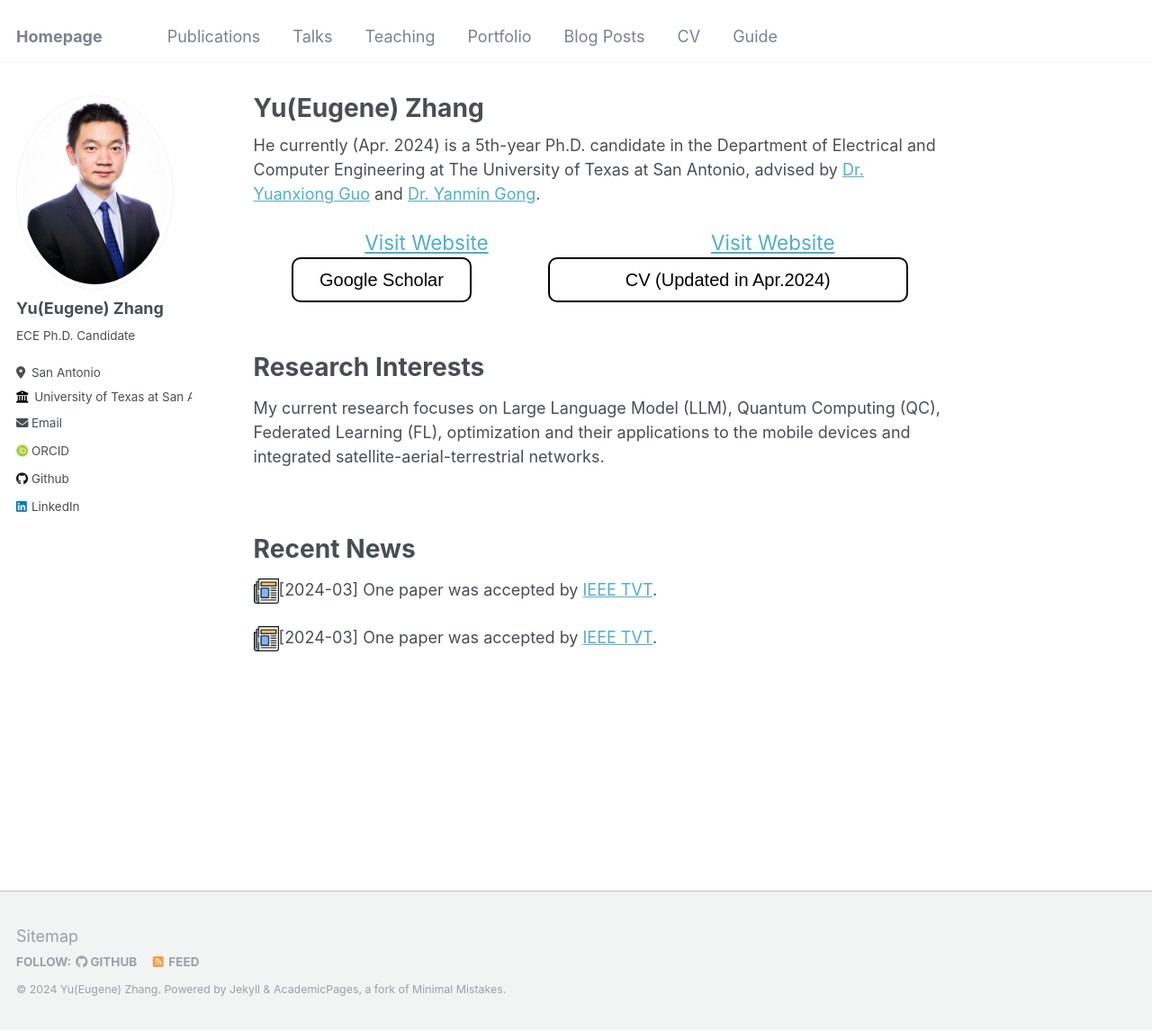
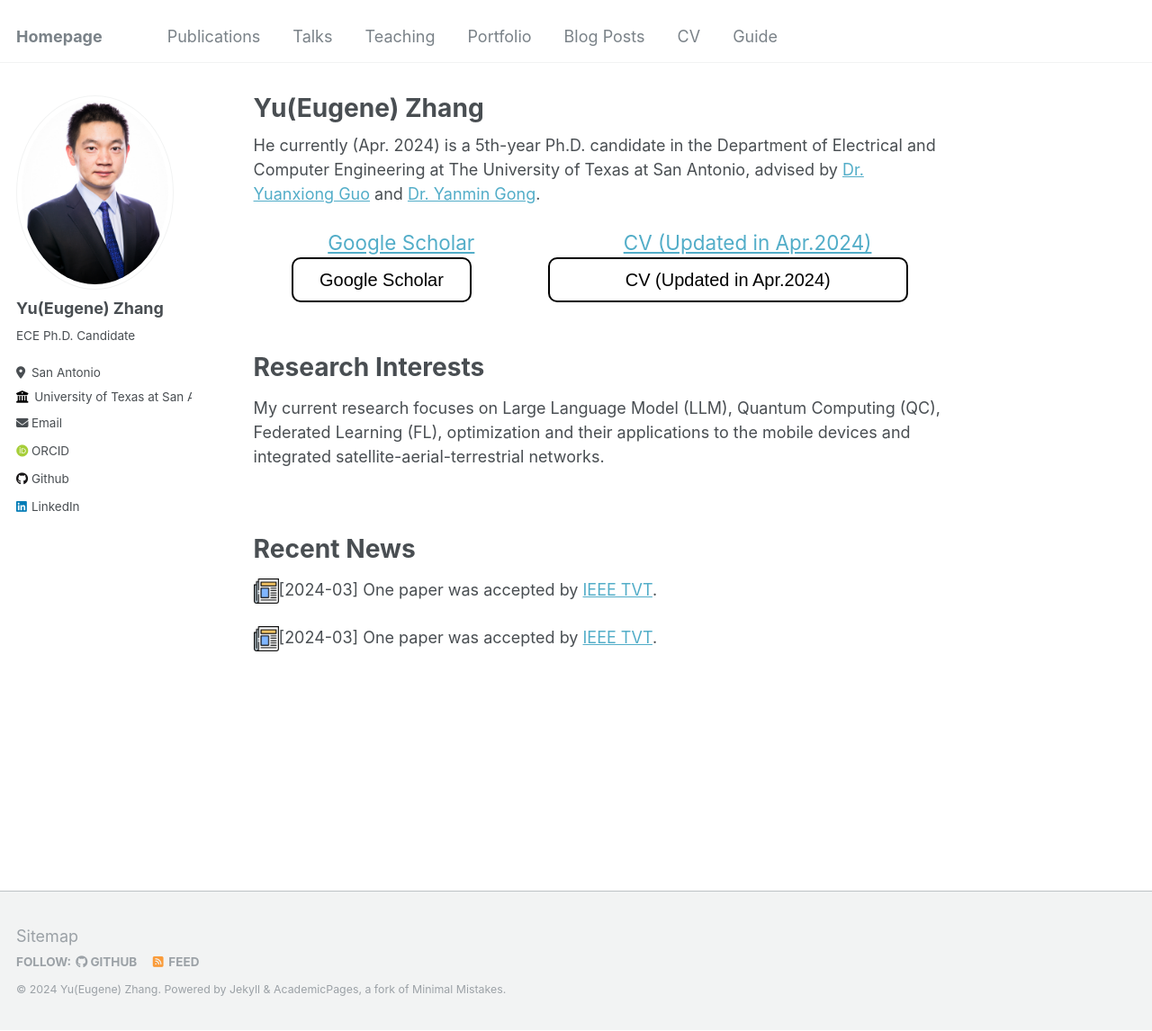
Before and after one commit to Yu-Zhang-Eugene/yu-zhang-eugene.github.io, a Jekyll site: the page built from _pages/about.md, in a window 1280 px wide and 1146 px high. Shown: the whole window at 90% size. Built offline with Jekyll 4.4.1, drawn with Linux system fonts in a browser that asks for light colours; some web fonts are replaced.

Commit message:
modified:   _pages/about.md

```diff
--- a/_pages/about.md
+++ b/_pages/about.md
@@ -11,10 +11,10 @@ He currently (Apr. 2024) is a 5th-year Ph.D. candidate in the Department of Elec
 
 <div style="display: flex; justify-content: space-around; align-items: center;">
   <!-- First button linking to Stack Overflow -->
-<a href="https://www.google.com" class="btn--x-large">Visit Website</a>
+<a href="https://scholar.google.com/citations?hl=en&user=p6z9Id4AAAAJ" class="btn--x-large">Google Scholar</a>
 
   <!-- Second button linking to GitHub -->
-<a href="https://www.google.com" class="btn--x-large">Visit Website</a>
+<a href="https://yu-zhang-eugene.github.io/files/paper1.pdf" class="btn--x-large">CV (Updated in Apr.2024)</a>
 </div>
 
 
```
